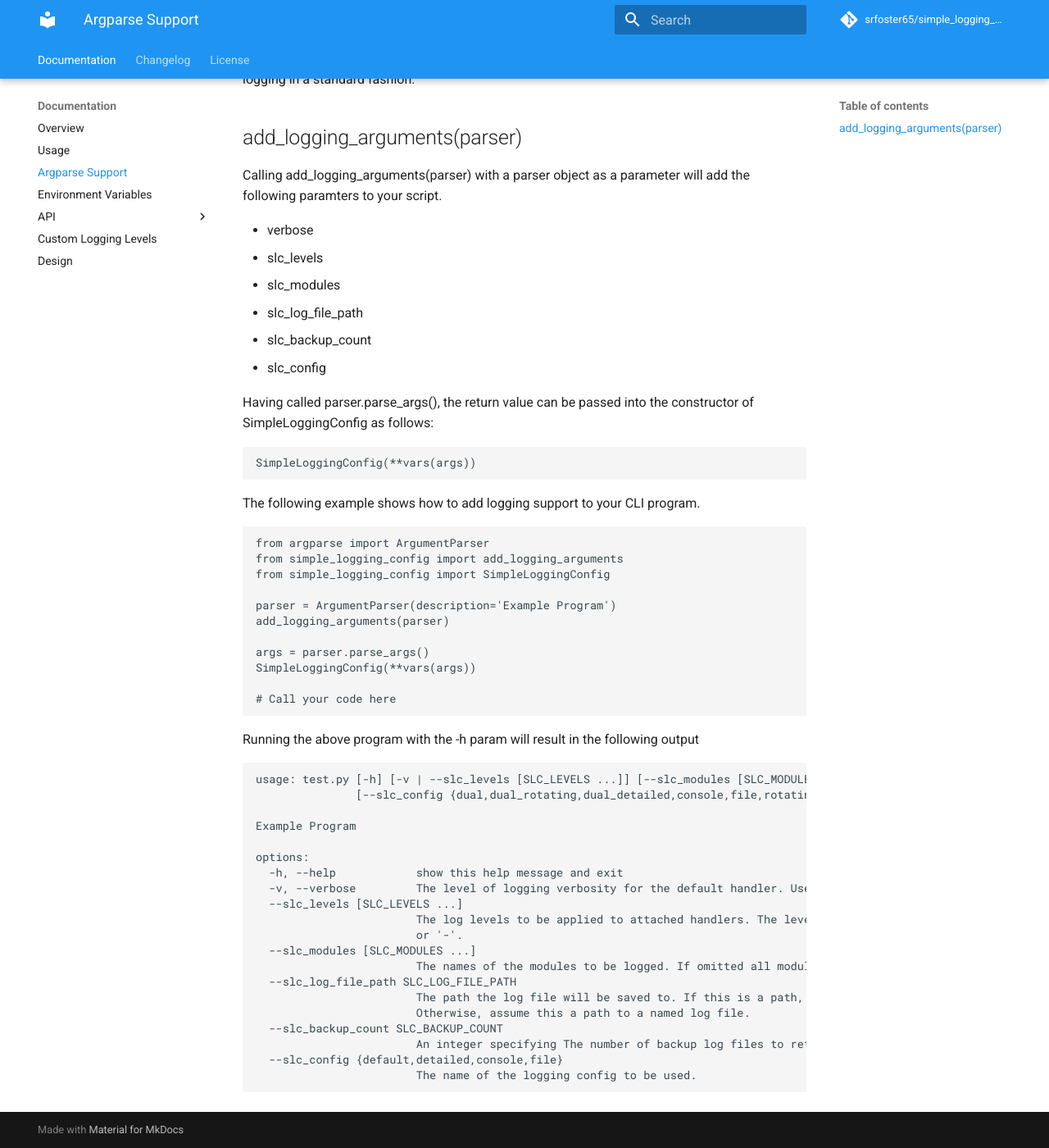
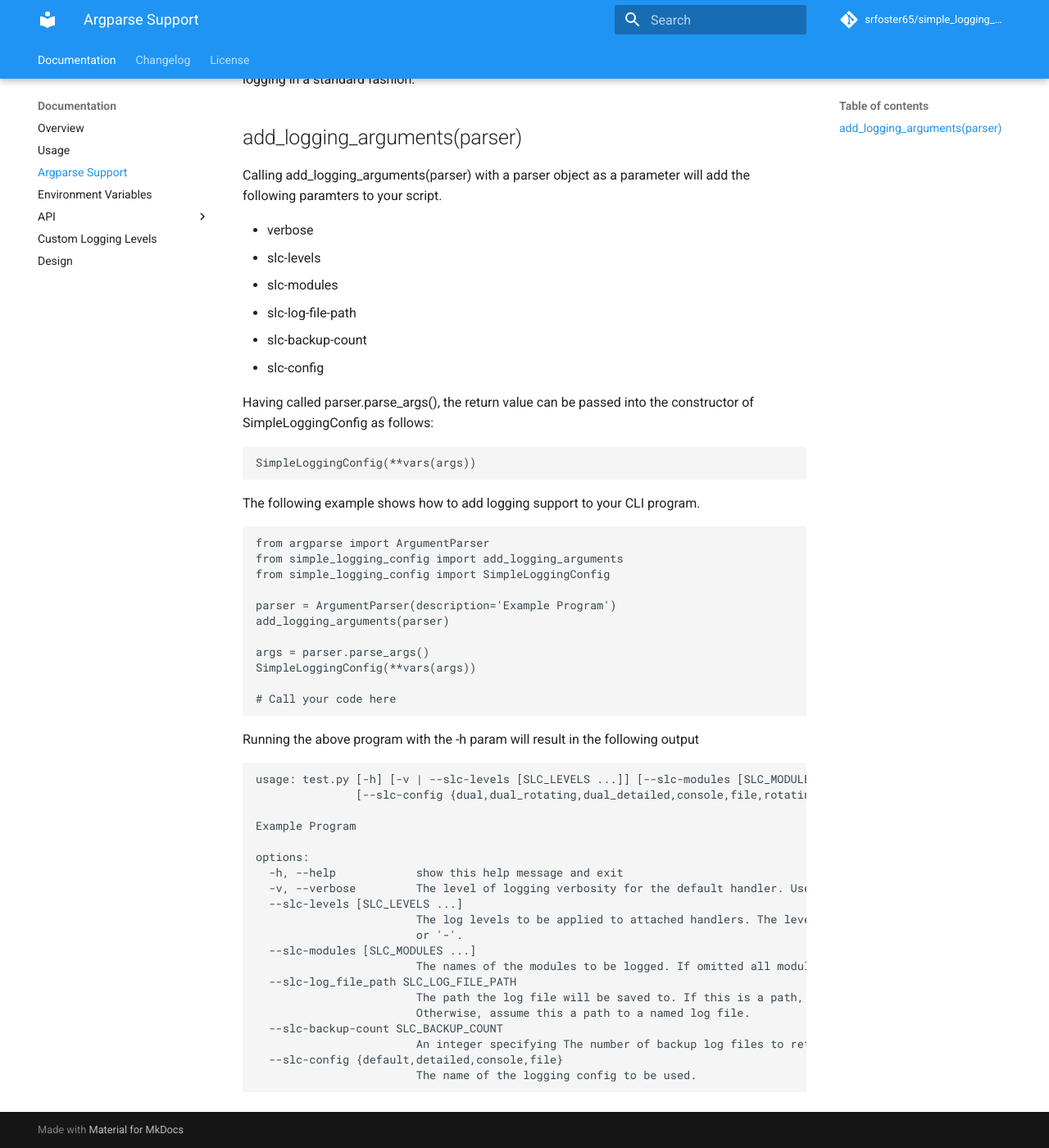
Before and after one commit to srfoster65/simple_logging_config, an MkDocs documentation site: the page built from docs/argparse.md, in a window 1280 px wide and 1400 px high, scrolled down 169 px. Shown: the whole window at 82% size. Built offline with MkDocs 1.6.1 and Material for MkDocs 9.7.7, drawn with Linux system fonts in a browser that asks for light colours; comment, search, counter and statistics services are not loaded.

````diff
--- a/docs/argparse.md
+++ b/docs/argparse.md
@@ -1,7 +1,6 @@
 # ArgParse Support
 
 If you write CLI programs using ArgumentParser, support is included to simplify configuring logging in a standard fashion.
-
 
 
 ## add_logging_arguments(parser)
@@ -9,11 +8,11 @@ If you write CLI programs using ArgumentParser, support is included to simplify
 Calling add_logging_arguments(parser) with a parser object as a parameter will add the following paramters to your script.
 
 - verbose
-- slc_levels
-- slc_modules
-- slc_log_file_path
-- slc_backup_count
-- slc_config
+- slc-levels
+- slc-modules
+- slc-log-file-path
+- slc-backup-count
+- slc-config
 
 Having called parser.parse_args(), the return value can be passed into the constructor of SimpleLoggingConfig as follows:
 
@@ -40,24 +39,24 @@ SimpleLoggingConfig(**vars(args))
 Running the above program with the -h param will result in the following output
 
 ```text
-usage: test.py [-h] [-v | --slc_levels [SLC_LEVELS ...]] [--slc_modules [SLC_MODULES ...]] [--slc_log_file_path SLC_LOG_FILE_PATH] [--slc_backup_count SLC_BACKUP_COUNT]
-               [--slc_config {dual,dual_rotating,dual_detailed,console,file,rotating_file}]
+usage: test.py [-h] [-v | --slc-levels [SLC_LEVELS ...]] [--slc-modules [SLC_MODULES ...]] [--slc-log-file-path SLC_LOG_FILE_PATH] [--slc-backup-count SLC_BACKUP_COUNT]
+               [--slc-config {dual,dual_rotating,dual_detailed,console,file,rotating_file}]
 
 Example Program
 
 options:
   -h, --help            show this help message and exit
   -v, --verbose         The level of logging verbosity for the default handler. Use multiple times (up to -vvv) for increased verbosity.
-  --slc_levels [SLC_LEVELS ...]
+  --slc-levels [SLC_LEVELS ...]
                         The log levels to be applied to attached handlers. The levels are applied to the handlers in the order the handlers are registered. To skip a handler, use 'None'
                         or '-'.
-  --slc_modules [SLC_MODULES ...]
+  --slc-modules [SLC_MODULES ...]
                         The names of the modules to be logged. If omitted all modules are logged.
-  --slc_log_file_path SLC_LOG_FILE_PATH
+  --slc-log_file_path SLC_LOG_FILE_PATH
                         The path the log file will be saved to. If this is a path, the log file will be saved to this path with the file name derived from the name of the calling script.
                         Otherwise, assume this a path to a named log file.
-  --slc_backup_count SLC_BACKUP_COUNT
+  --slc-backup-count SLC_BACKUP_COUNT
                         An integer specifying The number of backup log files to retain.
-  --slc_config {default,detailed,console,file}
+  --slc-config {default,detailed,console,file}
                         The name of the logging config to be used.
 ```
````
Also changed, not shown: docs/api/reference.md (+2 -1 lines).
